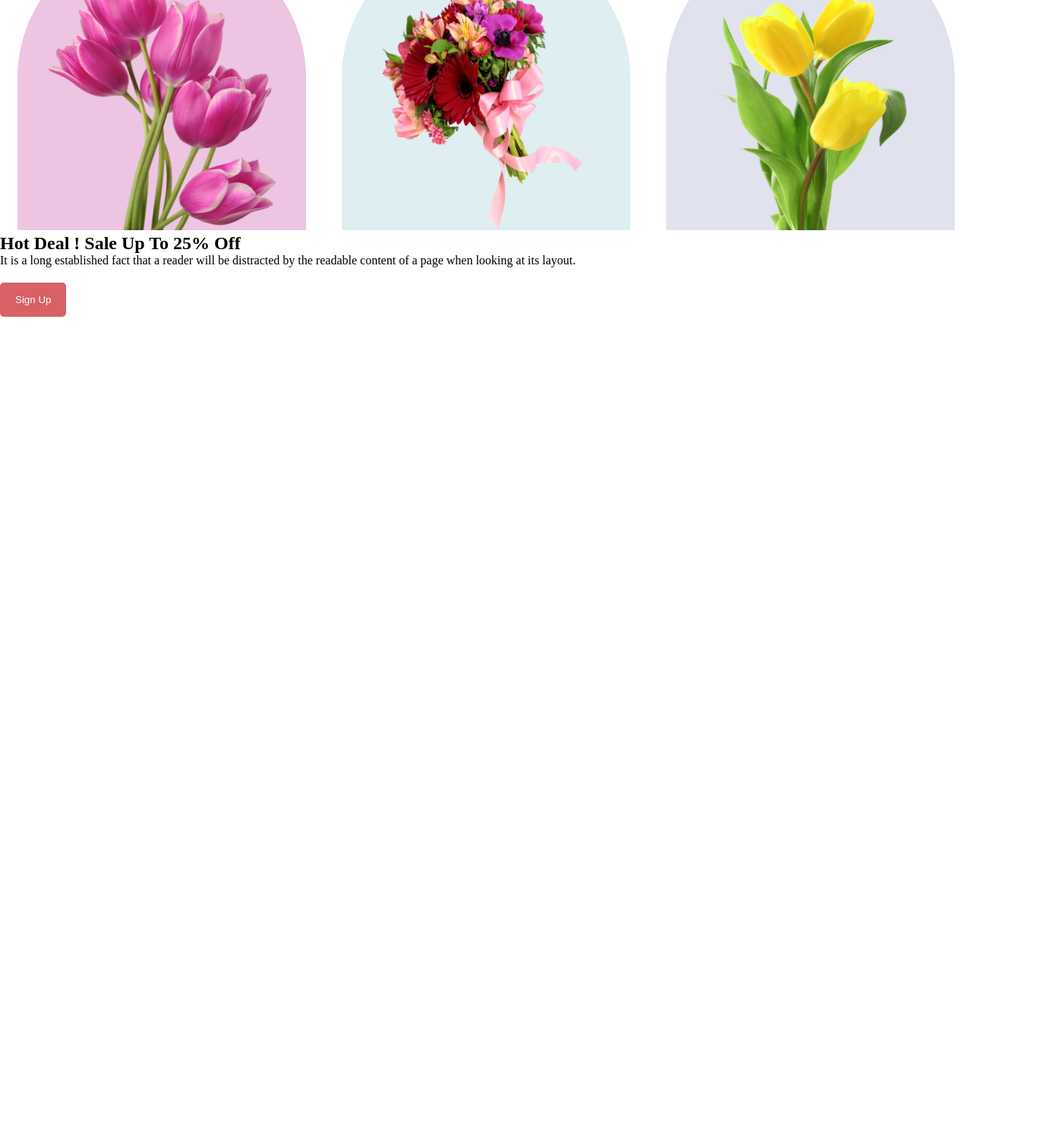
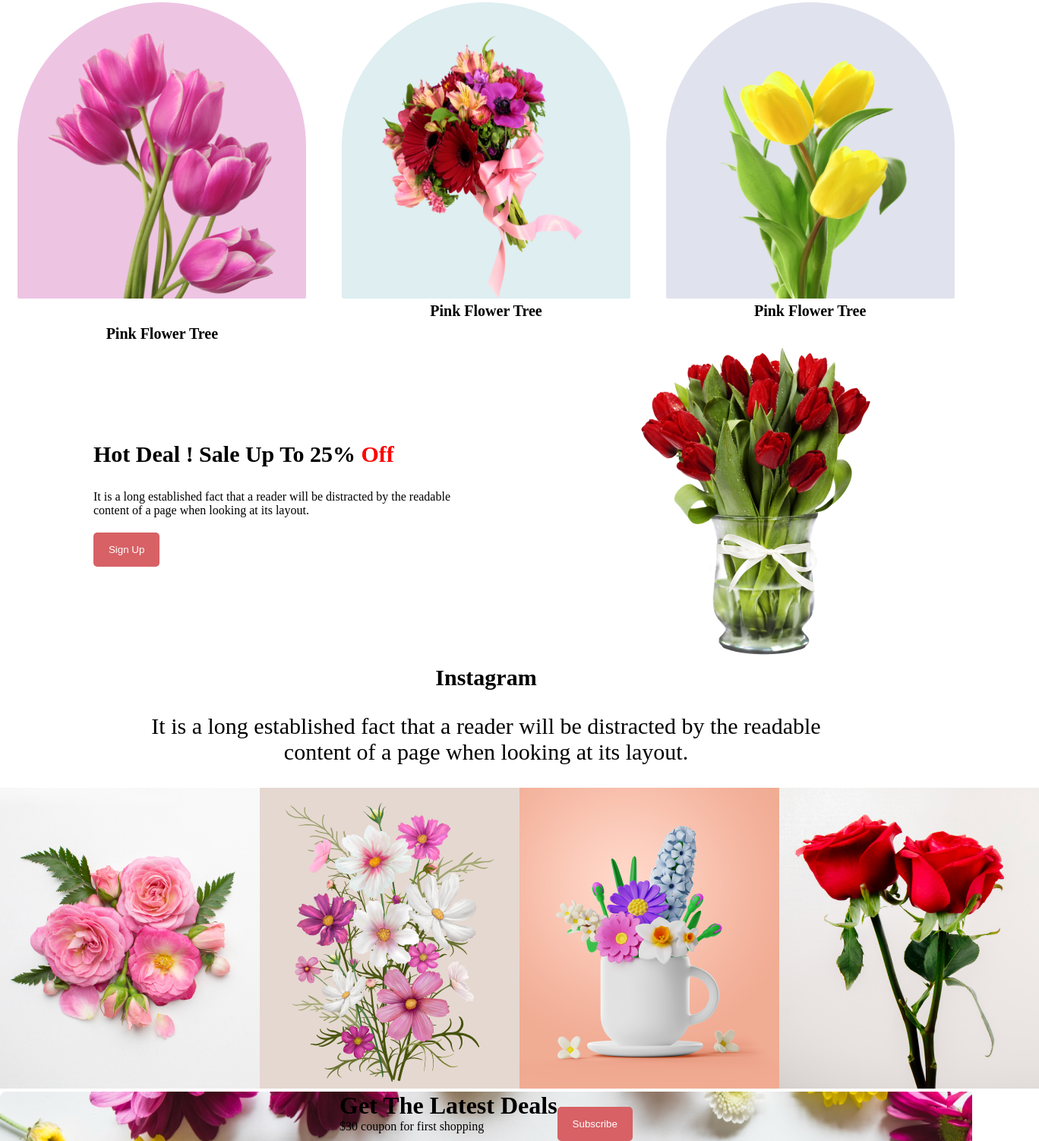
Before and after one commit to bnafak/flower-shop, a plain HTML site: page index.html in a window 1280 px wide. Shown: the part 661-2163 px from the top of the page at 76% size, 1368 px wide, since content can reach past the window. Before the commit the page ends 1096 px from the top, so only its background shows below. Drawn offline with Linux system fonts and the light colour scheme.

Commit message:
last section

```diff
--- a/index.html
+++ b/index.html
@@ -1,5 +1,6 @@
 <!DOCTYPE html>
 <html lang="en">
+
 <head>
     <meta charset="UTF-8">
     <meta http-equiv="X-UA-Compatible" content="IE=edge">
@@ -7,15 +8,18 @@
     <title>Flower Shop</title>
     <link rel="stylesheet" href="style.css">
 </head>
+
 <body>
     <header>
         <div class="beautiful-flower-container">
             <div class="beautiful-flwer-container">
                 <h1 class="heading-one">Let's make <br> beautiful flowers a <br> part of your life.</h1>
-                <p>It is a long established fact that a reader will be distracted by the readable <br> content of a page when looking at its layout. The point of using Lorem Ipsum is <br> that it has a more-or-less normal distribution of letters.</p>
+                <p class="descripton-beautiful-flower">It is a long established fact that a reader will be distracted by
+                    the readable <br> content of a page when looking at its layout. The point of using Lorem Ipsum is
+                    <br> that it has a more-or-less normal distribution of letters.</p>
                 <button class="btn">Shop Now</button>
             </div>
-                <div class="shop">
+            <div class="shop">
                 <img class="flower-Section-one" src="imges/pngwing 10.png" alt="">
             </div>
         </div>
@@ -25,7 +29,8 @@
         <section>
             <div class="featured-flowers-container">
                 <h1 class="feature-flower">Our Featured Flowers</h1>
-             <p> It is a long established fact that a reader will be distracted by the readable <br> content of a page when looking at its layout.</p>
+                <p> It is a long established fact that a reader will be distracted by the readable <br> content of a
+                    page when looking at its layout.</p>
             </div>
         </section>
 
@@ -33,10 +38,13 @@
             <div class="three-flower-container">
                 <div class="">
                     <img class="flower3a" src="imges/rojoni.png" alt="Flower Shop">
+                    <figcaption class="pink-flower">Pink Flower Tree</figcaption>
                 </div>
                 <div class=""><img class="flower3b" src="imges/pngwing.png" alt="Flower Shop">
+                    <figcaption>Pink Flower Tree</figcaption>
                 </div>
                 <div class=""><img class="flower3c" src="imges/pngwing 7.png" alt="Flower Shop">
+                    <figcaption>Pink Flower Tree</figcaption>
                 </div>
             </div>
         </section>
@@ -44,18 +52,41 @@
         <section>
             <div class="hot-deal-container">
                 <div class="hot-deal">
-                    <h1>Hot Deal ! Sale Up To 25% Off</h1>
-                <p>It is a long established fact that a reader will be distracted by the readable content of a page when looking at its layout.</p>
-                <button class="btn">Sign Up</button>
+                    <h1 class="hot-deal-title">Hot Deal ! Sale Up To 25% <span class="h1volor">Off</span></h1>
+                    <p class="hot-deat-descrptn">It is a long established fact that a reader will be distracted by the
+                        readable <br> content of a page when looking at its layout.</p>
+                    <button class="btn">Sign Up</button>
                 </div>
 
                 <div class="hot-deal-pic">
-                    <img src="images/flowers.png" alt="">
+                    <img src="imges/flowers.png" alt="">
                 </div>
-
-
             </div>
         </section>
+        <section>
+            <div class="instagram-container">
+                <h1 class="instagram-title">Instagram</h1>
+                <p class="instagram-description">It is a long established fact that a reader will be distracted by the readable <br> content of a page when looking at its layout.</p>
+            </div>
+        </section>
+        <section>
+            <div class="photo-gallery-container">
+                <div class="photo-gallary"><img class="photo" src="imges/Flower.png" alt=""></div>
+                <div class="photo-gallary"><img class="photo" src="imges/Rectangle (3).png" alt=""></div>
+                <div class="photo-gallary"><img class="photo" src="imges/Rectangle.png" alt=""></div>
+                <div class="photo-gallary"><img class="photo" src="imges/Rectangler.png" alt=""></div>
+            </div>
+        </section>
+
+        <div class="latest-deal-container">
+            <div class="typing-info">
+                <h1>Get The Latest Deals</h1>
+                <p>$30 coupon for first shopping</p>
+            </div>
+            <div class="submit-info">
+                <button class="btn">Subscribe</button>
+            </div>
+        </div>
 
     </main>
 
@@ -65,4 +96,5 @@
 
 
 </body>
+
 </html>
--- a/style.css
+++ b/style.css
@@ -3,19 +3,23 @@
     padding: 0px;
 }
 .beautiful-flower-container{
-    background-color: rgb(243, 236, 236);
+    background-color: rgb(255, 241, 241);
     display: flex;
     justify-content: space-around;
     align-items: center;
 }
 .flower-Section-one{
     width: 400px;
-    height: 400px;
+    height: 490px;
     border-radius: 35px;
+}
+.descripton-beautiful-flower{
+    color: rgb(158, 156, 156);
 }
 .heading-one{
     margin-bottom: 20px;
-    font-size: 30px;
+    font-size: 60px;
+    color: black;
 }
 .btn{
     background-color:rgb(215, 97, 101) ;
@@ -37,7 +41,13 @@
 .three-flower-container{
     display: flex;
     justify-content: space-around;
-
+    text-align: center;
+    font-size: 20px;
+    font-weight: bold;
+}
+.pink-flower{
+    text-align: center;
+    margin-top: 30px;
 }
 .flower3a{
   border-radius:200px 200px 3px 3px;
@@ -60,3 +70,41 @@
   height: 350px;
   padding: 40px 40px 0px 40px;
   }
+.hot-deal-container{
+    border: lightpink;
+    display: flex;
+    justify-content: space-around;
+    align-items: center;
+}
+.hot-deal-title{
+    font-size: 30px;
+    margin-bottom: 30px;
+}
+.h1volor{
+    color: red;
+}
+
+.hot-deat-descrptn{
+
+}
+.instagram-container{
+    text-align: center;
+}
+.instagram-title{
+    font-size: 30px;
+    margin-bottom: 30px;
+}
+.instagram-description{
+    font-size: 30px;
+    margin-bottom: 30px;
+}
+.photo-gallery-container{
+    display: flex;
+    justify-content: space-around;
+}
+.latest-deal-container{
+background-image: url("imges/Rectanglebg.png");
+display: flex;
+justify-content: center;
+
+}
```
Also changed, not shown: imges/Flower.png (renamed from imges/Flower 01.png), imges/Rectangle (3).png (renamed from imges/Rectangle 4.png), imges/Rectangle.png (renamed from imges/Rectangle 5.png), imges/Rectanglebg.png (renamed from imges/Rectangle 9.png), imges/Rectangler.png (renamed from imges/Rectangle 6.png).
